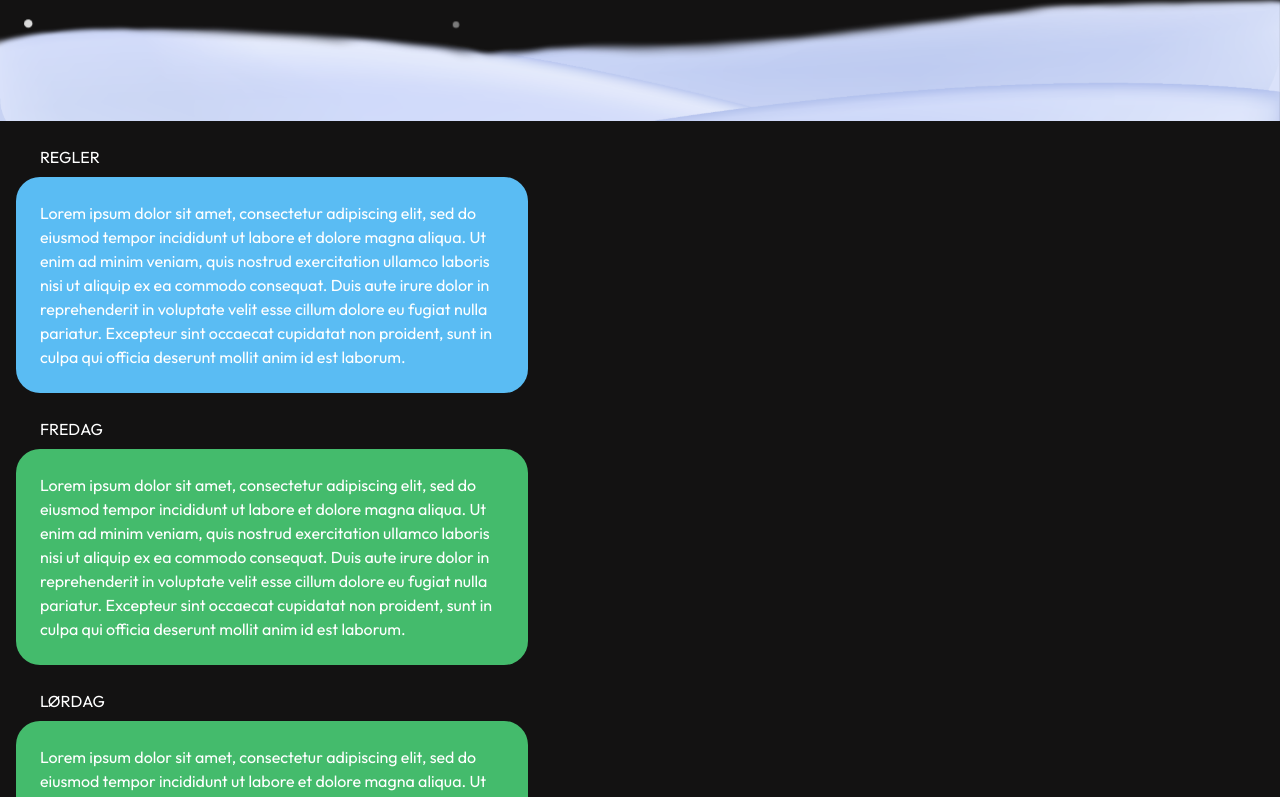
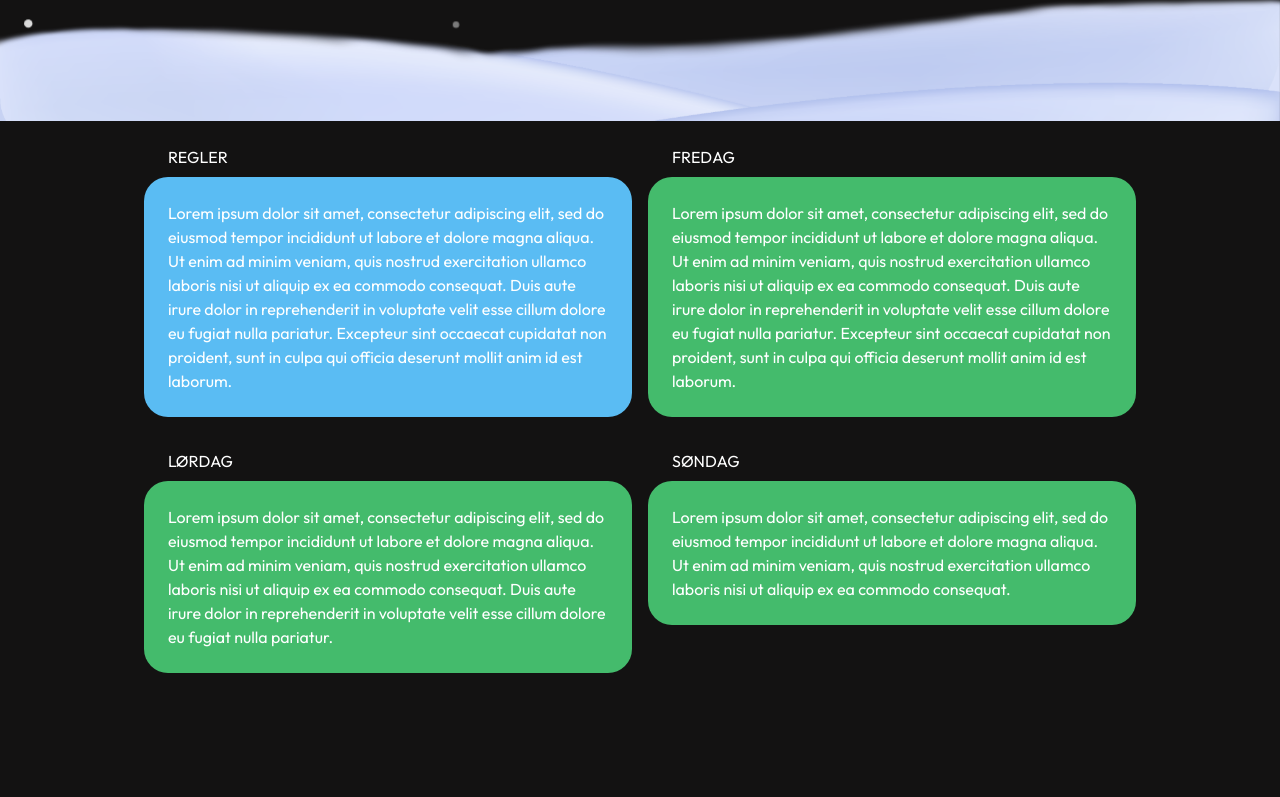
Before and after one commit to Thor-Herman/HAELGA_2023, a Next.js app in the folder frontend/: page / in a window 1280 px wide. Shown: the part 679-1476 px from the top of the page. Built offline with nearby package versions, Linux system fonts and the light colour scheme; no server answers; the database is empty.

Commit message:
add grid for larger displays

```diff
--- a/frontend/components/InformationSection.tsx
+++ b/frontend/components/InformationSection.tsx
@@ -2,7 +2,7 @@ import TextBox from './TextBox';
 
 const InformationSection = () => {
   return (
-    <section className="mb-32 px-4">
+    <section className="mx-auto mb-32 max-w-xl grid-cols-2 gap-x-4 px-4 md:grid md:max-w-5xl">
       <TextBox title="REGLER" bgColor="bg-lightBlue">
         <p>
           Lorem ipsum dolor sit amet, consectetur adipiscing elit, sed do eiusmod tempor incididunt ut labore et dolore
```
